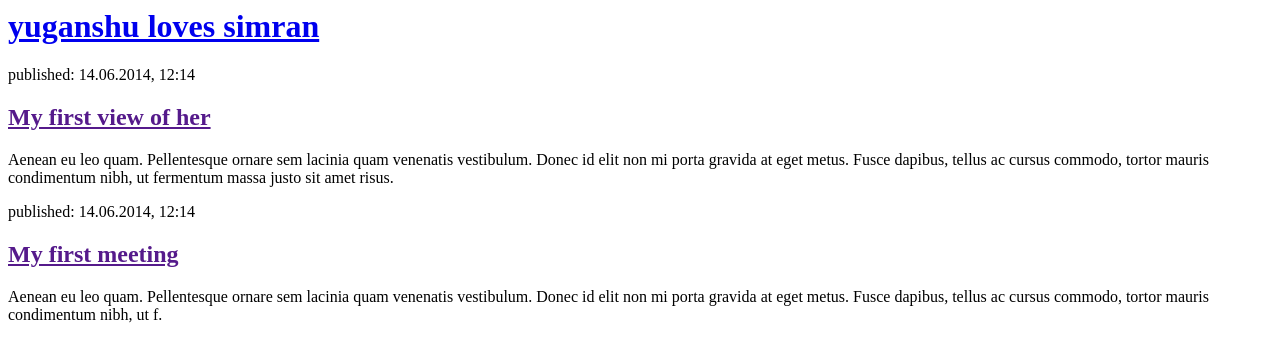
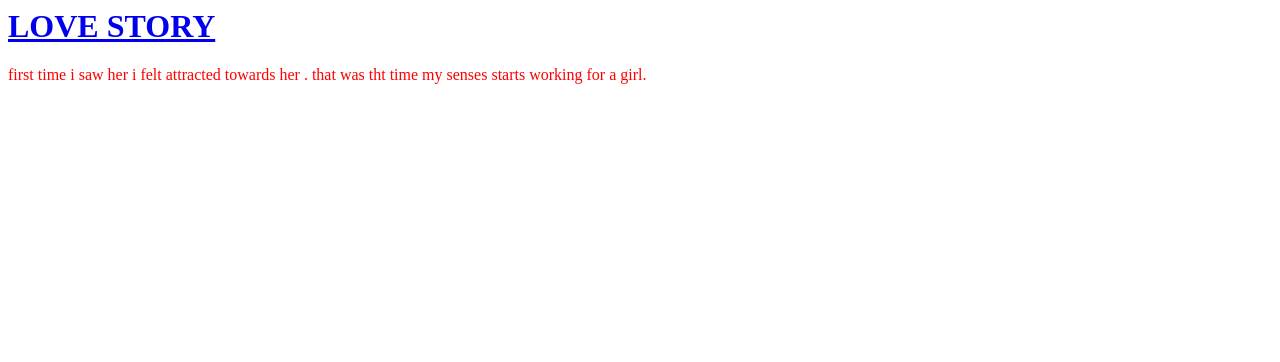
Before and after one commit to yuganshusim/my-first-blog, a Django app: template mysite/blog/templates/blog/post_list.html in a window 1280 px wide. Shown: the top 362 px of the page. Run offline with Django 3.2, Linux system fonts and the light colour scheme; the template is opened without the code that fills it, so the values that code supplies are empty.

Commit message:
hello i love you simran

```diff
--- a/mysite/blog/templates/blog/post_list.html
+++ b/mysite/blog/templates/blog/post_list.html
@@ -1,22 +1,25 @@
 <html>
     <head>
         <title>yugsim</title>
+        <style>
+p{
+color : red;
+
+}
+
+
+</style>
     </head>
     <body>
-        <div>
-            <h1><a href="/">yuganshu loves simran</a></h1>
+        <div >
+            <h1><a href="/">LOVE STORY</a></h1>
+            <p>first time i saw her i felt attracted towards her . that was tht time
+            my senses starts working for a girl.</p>
         </div>
+    <div>
 
-        <div>
-            <p>published: 14.06.2014, 12:14</p>
-            <h2><a href="">My first view of her</a></h2>
-            <p>Aenean eu leo quam. Pellentesque ornare sem lacinia quam venenatis vestibulum. Donec id elit non mi porta gravida at eget metus. Fusce dapibus, tellus ac cursus commodo, tortor mauris condimentum nibh, ut fermentum massa justo sit amet risus.</p>
-        </div>
+    </div>
 
-        <div>
-            <p>published: 14.06.2014, 12:14</p>
-            <h2><a href="">My first meeting</a></h2>
-            <p>Aenean eu leo quam. Pellentesque ornare sem lacinia quam venenatis vestibulum. Donec id elit non mi porta gravida at eget metus. Fusce dapibus, tellus ac cursus commodo, tortor mauris condimentum nibh, ut f.</p>
-        </div>
+
     </body>
 </html>
```
